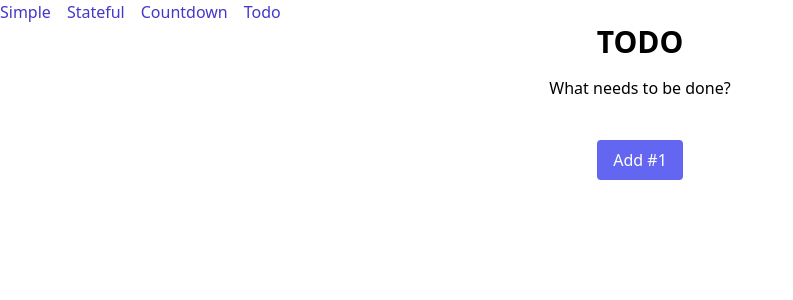
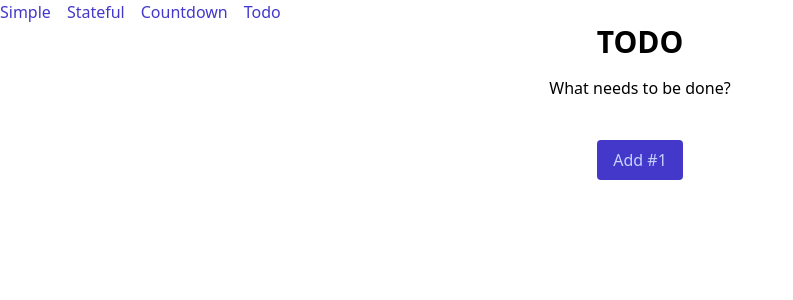
Before and after one commit to xXBricksquadXx/counter, a React (Create React App) app: page /todo in a window 1280 px wide. Shown: the top 300 px of the page, without its empty margins (0-793 px from the left). Built offline with nearby package versions, Linux system fonts and the light colour scheme.

Commit message:
:sparkles: Add todos when clicking button

```diff
--- a/src/components/Todo/index.js
+++ b/src/components/Todo/index.js
@@ -1,4 +1,14 @@
 import { useState } from "react";
+
+function renderTodos(todos) {
+  return (
+    <ol>
+      {todos.map((todo, index) => (
+        <li key={index}>{todo}</li>
+      ))}
+    </ol>
+  );
+}
 
 const Todo = () => {
   const [todoList, setTodoList] = useState([]);
@@ -6,7 +16,6 @@ const Todo = () => {
   function handleSubmit(ev) {
     ev.preventDefault();
 
-    // TODO: Update state with whatever we typed
     setTodoList((prevTodoList) => [
       ...prevTodoList,
       ev.target.elements[0].value,
@@ -16,6 +25,10 @@ const Todo = () => {
   return (
     <main className="container mx-auto flex flex-col items-center">
       <h1 className="text-3xl font-bold uppercase">Todo</h1>
+
+      {/* Conditional rendering */}
+      {todoList.length ? renderTodos(todoList) : null}
+
       <form className="flex flex-col items-center mt-2" onSubmit={handleSubmit}>
         <div className="flex flex-col items-center mt-2">
           <label htmlFor="todo">What needs to be done?</label>
@@ -24,7 +37,7 @@ const Todo = () => {
 
         <button
           type="submit"
-          className="bg-indigo-500 text-white rounded mt-4 px-4 py-2"
+          className="bg-indigo-700 text-indigo-200 rounded mt-4 px-4 py-2"
         >
           Add #{todoList.length + 1}
         </button>
```
